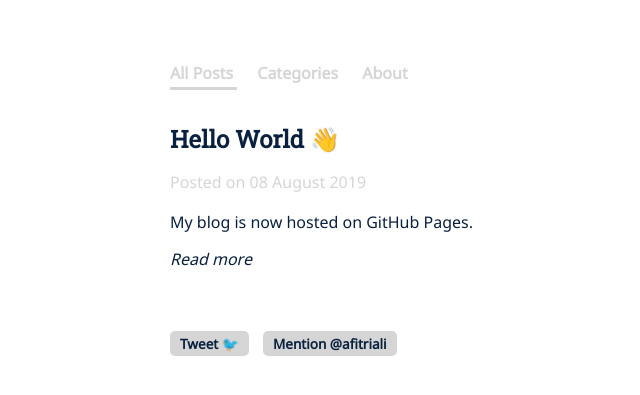
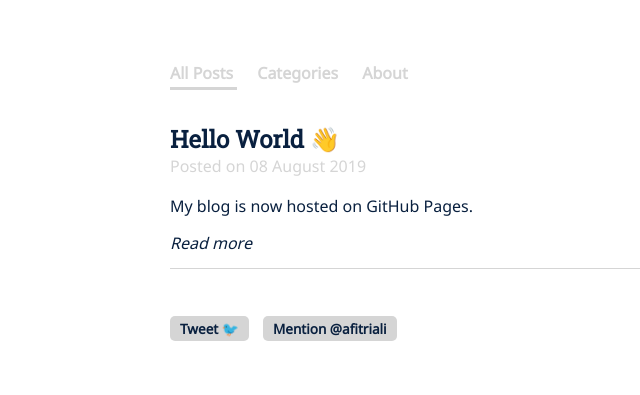
Before and after one commit to xfltrt/xfltrt.github.io, a Jekyll site: the page built from index.html, in a window 1280 px wide. Shown: the top 395 px of the page, without its empty margins (120-760 px from the left). Built offline with Jekyll 4.4.1, drawn with Linux system fonts in a browser that asks for light colours; comment, search, counter and statistics services are not loaded.

Commit message:
Update main.scss

```diff
--- a/_sass/main.scss
+++ b/_sass/main.scss
@@ -60,6 +60,14 @@
   font-style: italic;
 }
 
+.post {
+  border-bottom: 1px solid var(--colour-gray)
+}
+
+.post p {
+  margin-top: 0;
+}
+
 .details {
   color: var(--colour-gray);
 }
```
